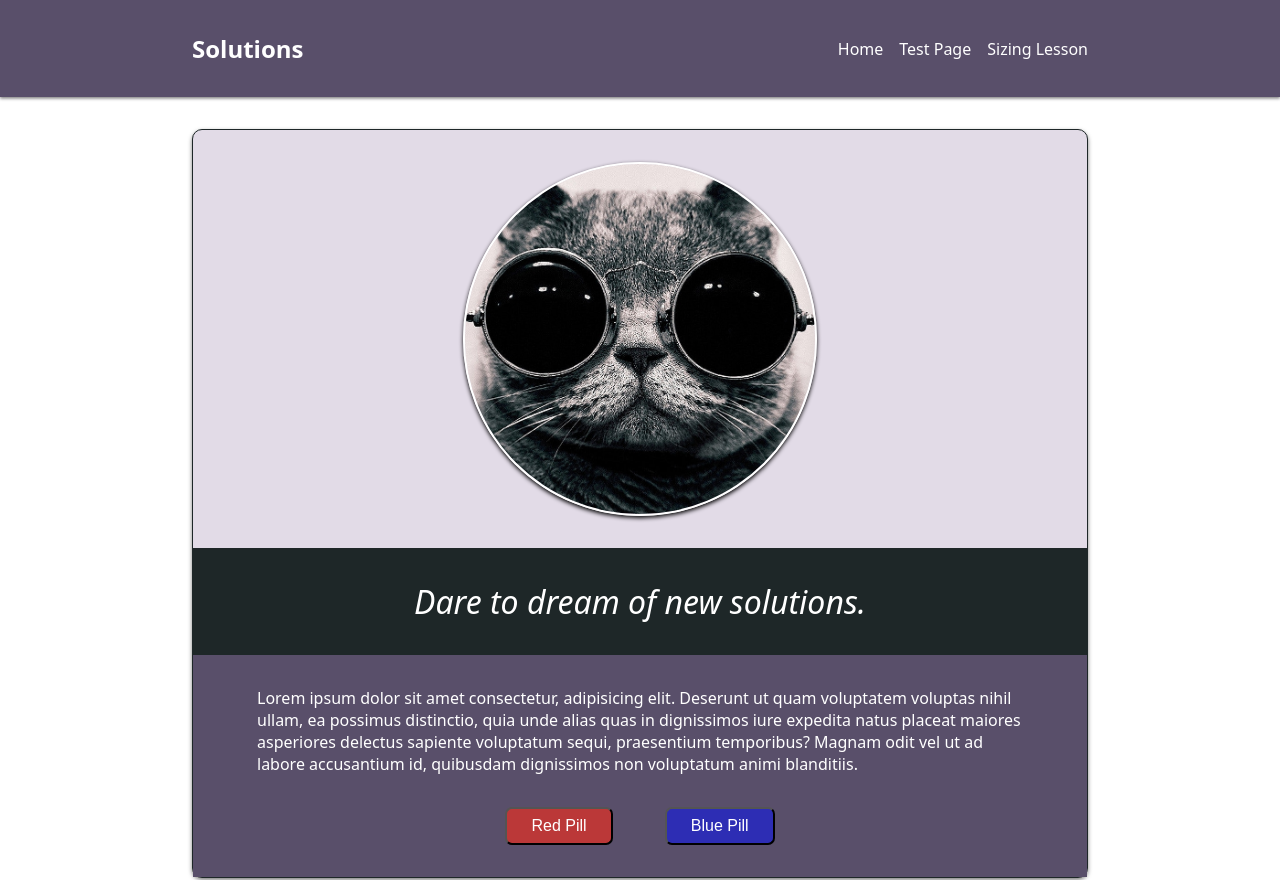
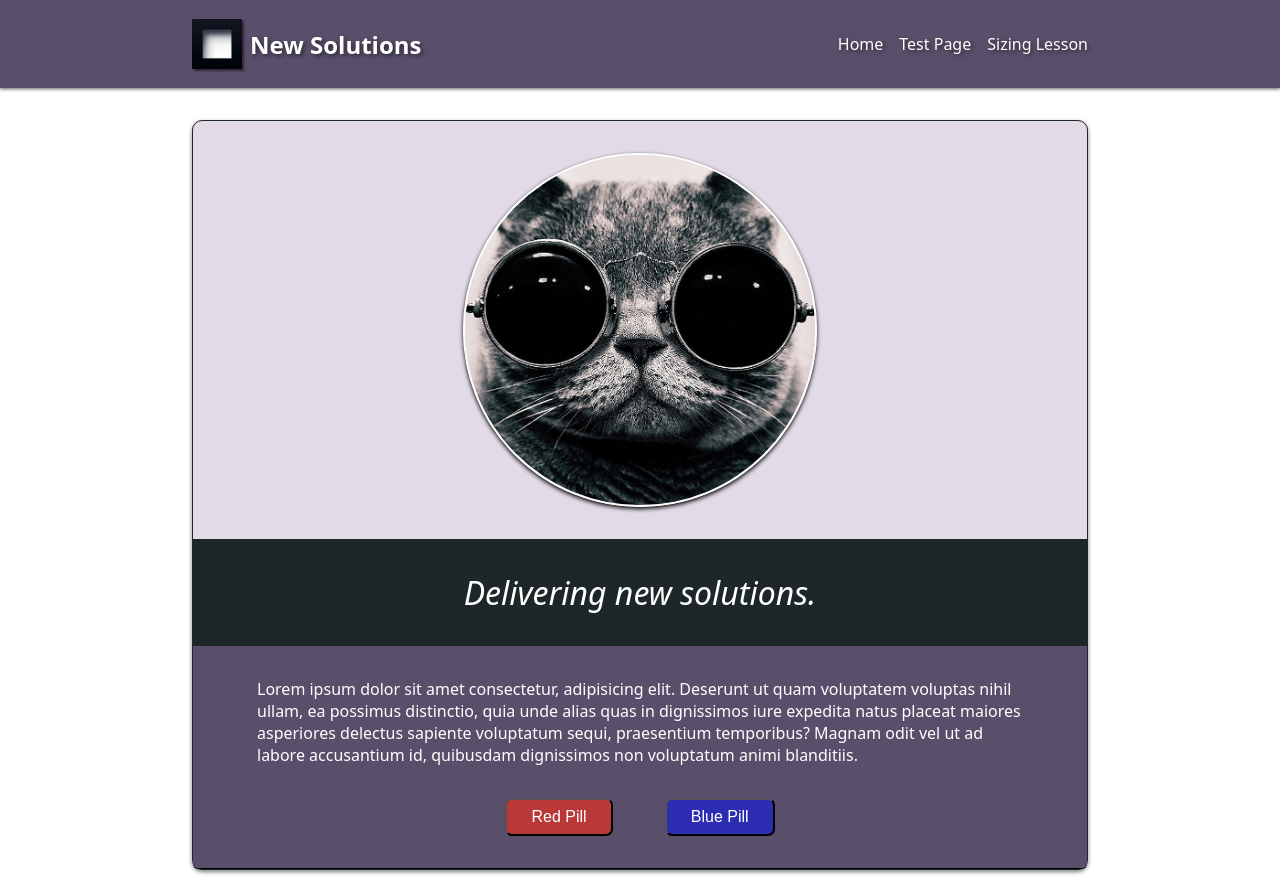
Before and after one commit to protofunc/Odin, a plain HTML site: page foundation/index.html in a window 1280 px wide. Shown: the top 880 px of the page. Drawn offline with Linux system fonts and the light colour scheme.

Commit message:
working site

```diff
--- a/foundation/index.html
+++ b/foundation/index.html
@@ -1,28 +1,36 @@
 <!DOCTYPE html>
 <html lang="en">
+
 <head>
     <meta charset="UTF-8">
     <meta name="viewport" content="width=device-width, initial-scale=1.0">
     <link rel="stylesheet" href="styles.css">
     <title>New Solutions</title>
 </head>
+
 <body>
     <header>
-        <h3><a href="index.html">Solutions</a></h3>
+        <a href="index.html" class="logo-title">
+            <img src="/images/logo.png" alt="logo.png" id="logo">
+            <h3>New Solutions</h3>
+        </a>
         <ul>
-            <li><a href="index.html">Home</a></li>
-            <li><a href="pages/linktest.html">Test Page</a></li>
-            <li><a href="pages/sizing.html" target="_blank">Sizing Lesson</a></li>
+            <li><a href="index.html" class="link">Home</a></li>
+            <li><a href="pages/linktest.html" class="link">Test Page</a></li>
+            <li><a href="pages/sizing.html" target="_blank" class="link">Sizing Lesson</a></li>
         </ul>
     </header>
 
     <div class="container">
         <img src="/images/coolcat.jpeg" alt="Cool cat image" class="content-img">
         <div class="content-quote">
-            <p>Dare to dream of new solutions.</p>
+            <p>Delivering new solutions.</p>
         </div>
         <div class="content-main">
-            <p>Lorem ipsum dolor sit amet consectetur, adipisicing elit. Deserunt ut quam voluptatem voluptas nihil ullam, ea possimus distinctio, quia unde alias quas in dignissimos iure expedita natus placeat maiores asperiores delectus sapiente voluptatum sequi, praesentium temporibus? Magnam odit vel ut ad labore accusantium id, quibusdam dignissimos non voluptatum animi blanditiis.</p>
+            <p>Lorem ipsum dolor sit amet consectetur, adipisicing elit. Deserunt ut quam voluptatem voluptas nihil
+                ullam, ea possimus distinctio, quia unde alias quas in dignissimos iure expedita natus placeat maiores
+                asperiores delectus sapiente voluptatum sequi, praesentium temporibus? Magnam odit vel ut ad labore
+                accusantium id, quibusdam dignissimos non voluptatum animi blanditiis.</p>
         </div>
         <div class="content-buttons">
             <button class="red">Red Pill</button>
@@ -34,4 +42,5 @@
         <p>&copy; 2024 New Solutions, Inc.</p>
     </footer>
 </body>
+
 </html>
--- a/foundation/styles.css
+++ b/foundation/styles.css
@@ -11,7 +11,7 @@ light purple grey {color: #e2dbe7;}
     padding: 0;
 }
 
-header, ul, body, .container {
+header, .logo-title, ul, body, .container {
     display: flex;
 }
 
@@ -20,8 +20,8 @@ header {
     color: white;
     box-shadow: 0px 1.5px 3px rgba(0, 0, 0, 0.5);
     justify-content: space-between;
-    padding: 2em 12em;
-
+    padding: 1.2em 12em;
+    text-shadow: 2px 2px 4px rgba(0, 0, 0, 0.5);
 }
 
 h3 {
@@ -38,6 +38,7 @@ ul {
 a {
     color: inherit;
     text-decoration: none;
+    transition: background-color 0.3s, color 0.3s;
 }
 
 body {
@@ -60,10 +61,25 @@ footer {
     text-align: center;
     background: #1e2728;
     color: white;
-    padding: 2em 6em;
+    padding: 1.5em 6em;
 }
 
 /* Class specific formatting */
+
+.logo-title {
+    align-items: center;
+}
+
+#logo {
+    width: 50px;
+    box-shadow: 2px 2px 2px rgba(0, 0, 0, 0.5);
+    margin-right: .5em;
+}
+
+.link:hover {
+    color: goldenrod;
+  }
+
 
 .container {
     /* align-self: center; */
@@ -106,6 +122,8 @@ footer {
     background:#594f6a;
     width: 100%;
     text-align: center;
+    border-radius: 0 0 5px 5px;
+    border-bottom: 1px solid black;
 }
 
 .red {
```
Also changed, not shown: foundation/images/logo.png (added).
